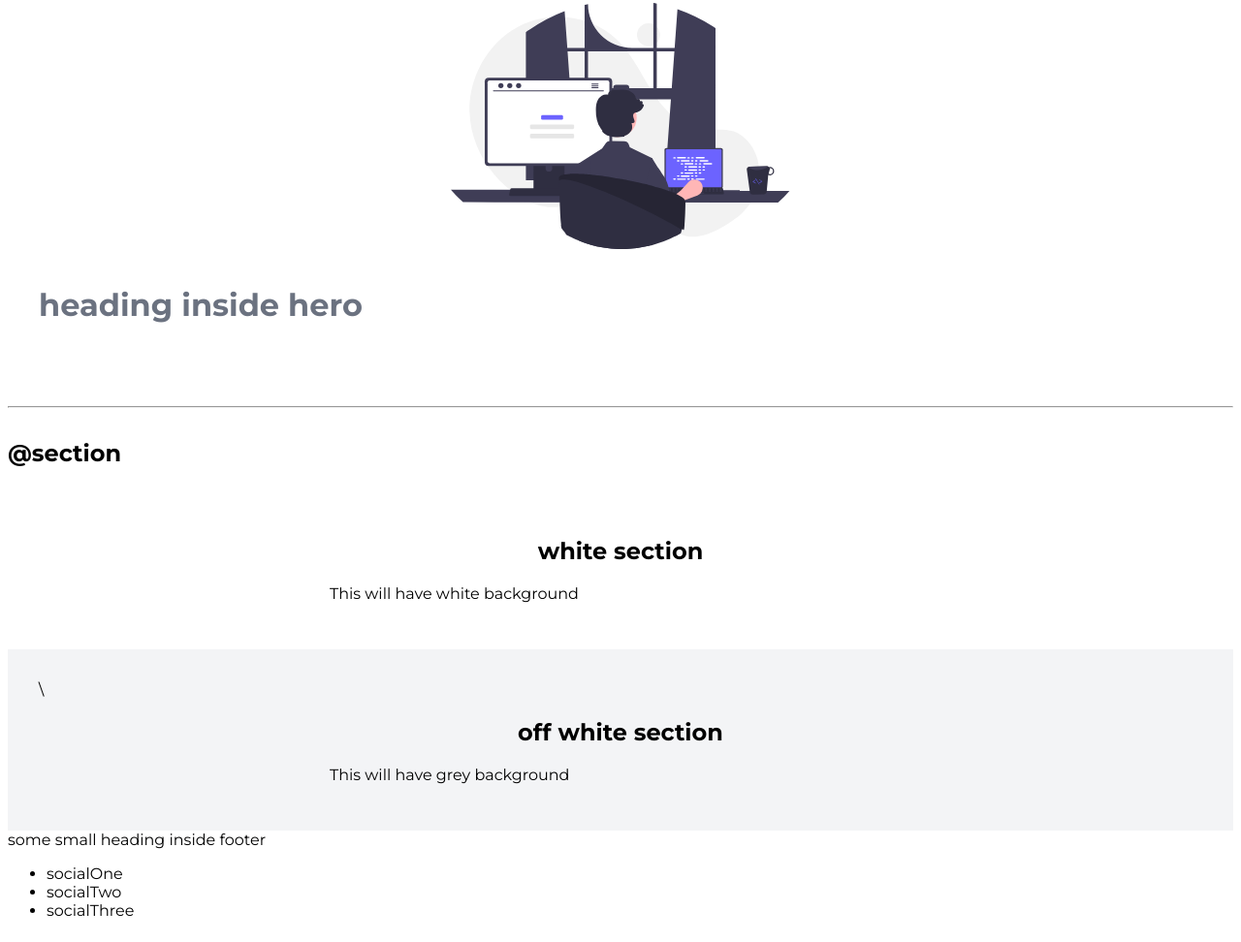
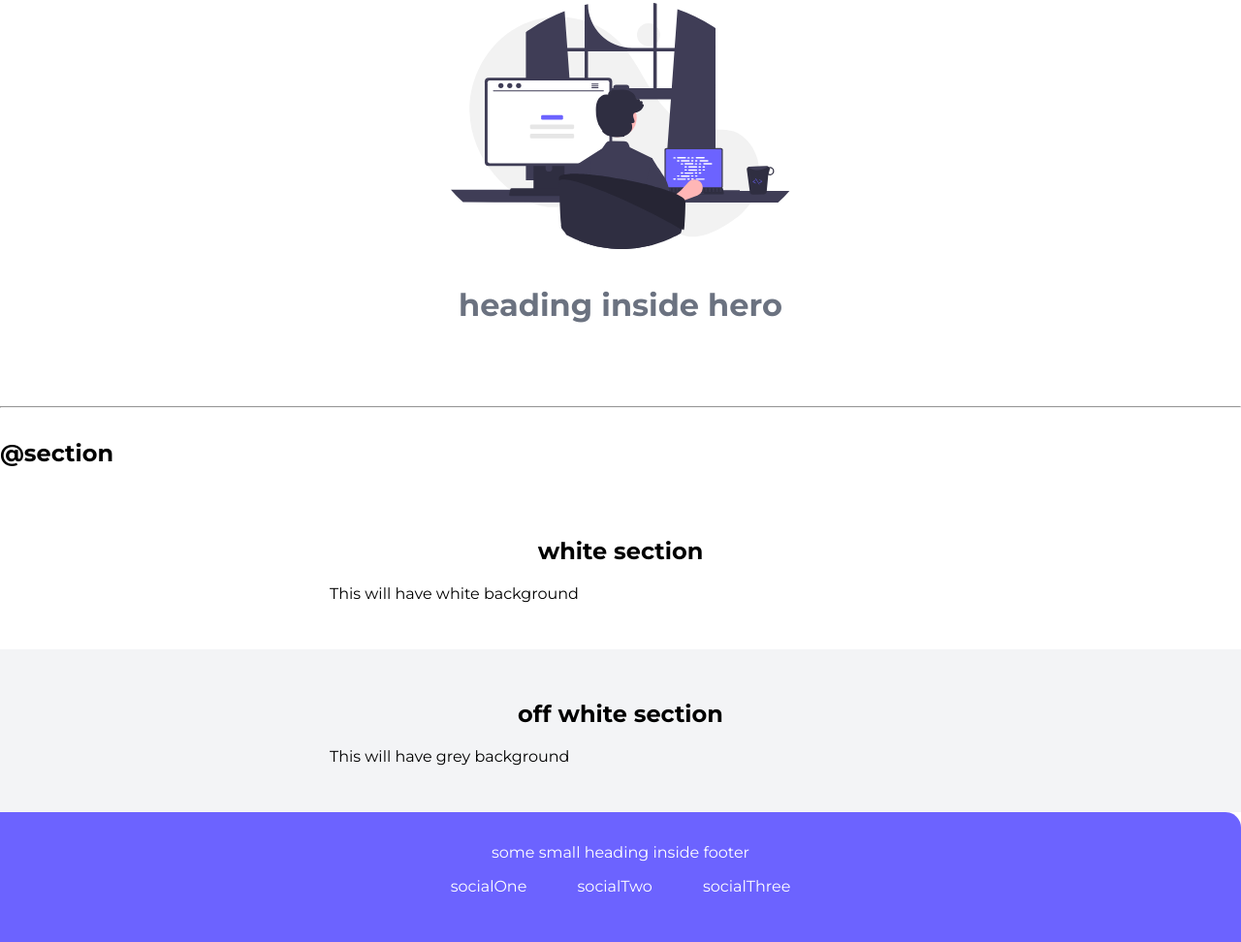
Before and after one commit to prakharagrawal99/neog-lesson-three, a plain HTML site: page index.html in a window 1280 px wide. Shown: the part 1543-2515 px from the top of the page at 97% size. Drawn offline with Linux system fonts and the light colour scheme.

Commit message:
css footer done

```diff
--- a/index.html
+++ b/index.html
@@ -97,19 +97,31 @@
         </div>
     </section>
 
-    <section class="sections ow">\
+    <section class="sections ow">
         <div class="container-center">
             <h1> off white section</h3>
             <p>This will have grey background</p>
         </div>
     </section>
 
-    <footer>
-        <div>some small heading inside footer</div>
-        <ul>
-            <li>socialOne</li>
-            <li>socialTwo</li>
-            <li>socialThree</li>
+    <footer class="footer">
+        <div class="footer-header">some small heading inside footer</div>
+        <ul class="social-links list-non-bullet">
+            <li class="list-item-inline">
+                <a class="link" href="/">
+                    socialOne
+                </a>
+            </li>
+            <li class="list-item-inline">
+                <a class="link" href="/">
+                    socialTwo
+                </a>
+            </li>
+            <li class="list-item-inline">
+                <a class="link" href="/">
+                    socialThree
+                </a>
+            </li>
         </ul>
     </footer>
 
--- a/styles.css
+++ b/styles.css
@@ -8,6 +8,7 @@
 
 body{
     font-family: 'Montserrat', sans-serif;
+    margin: 0rem;
 }
 
 hr{
@@ -94,6 +95,7 @@ hr{
 }
 
 .hero .hero-heading {
+    text-align: center;
     padding-top: 1rem;
     color: var(--dark-gray) ;
 }
@@ -111,3 +113,21 @@ hr{
 .ow {
     background-color: var(--off-white);
 }
+
+/* footer */
+
+.footer {
+    background-color: var(--primary-color);
+    padding: 2rem 0rem;
+    text-align: center;
+    color: white;
+    border-top-right-radius: 1rem;
+}
+
+.footer .link {
+    color: white;
+}
+
+.footer ul {
+    padding-inline-start: 0rem;
+}
```
